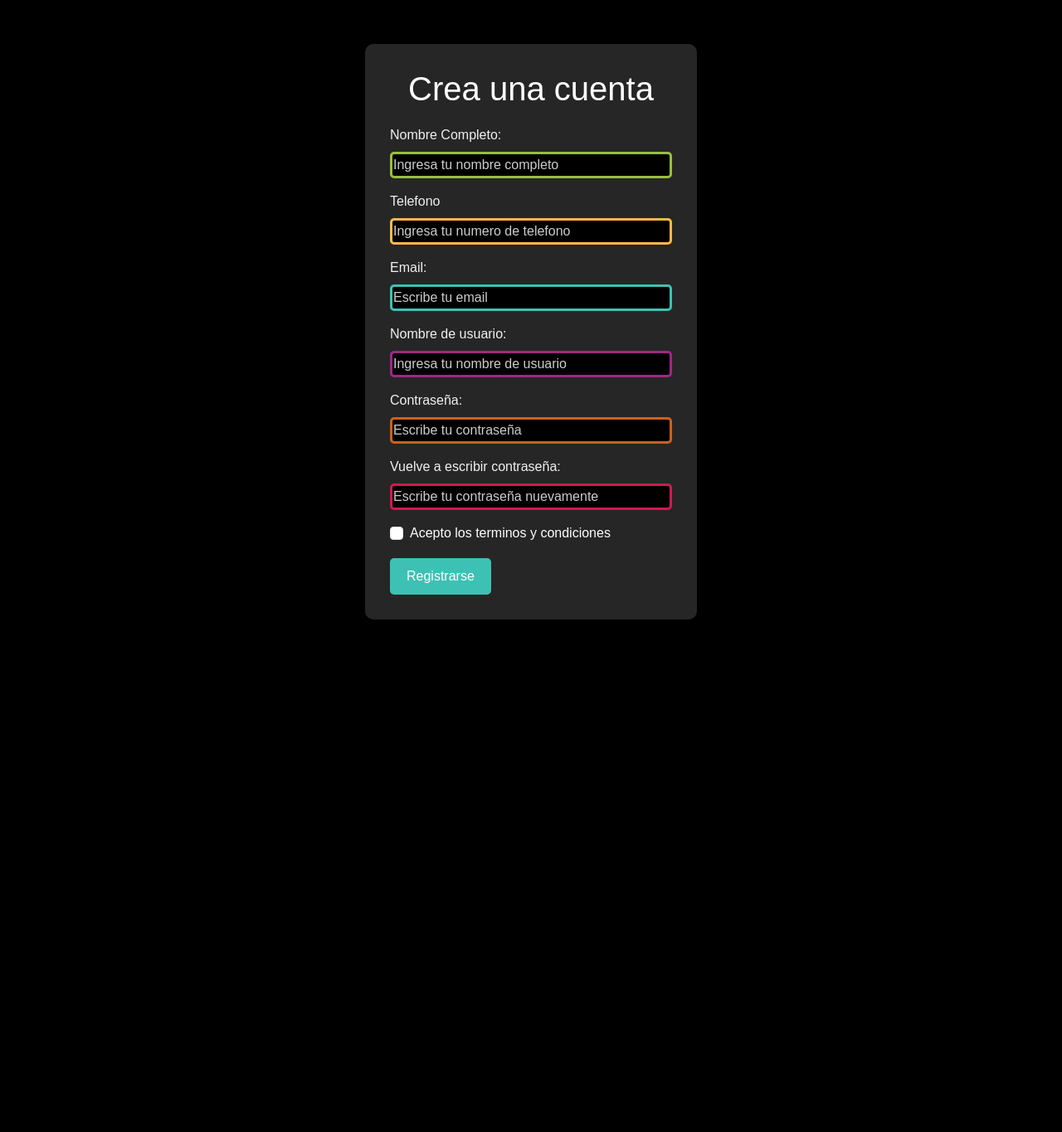
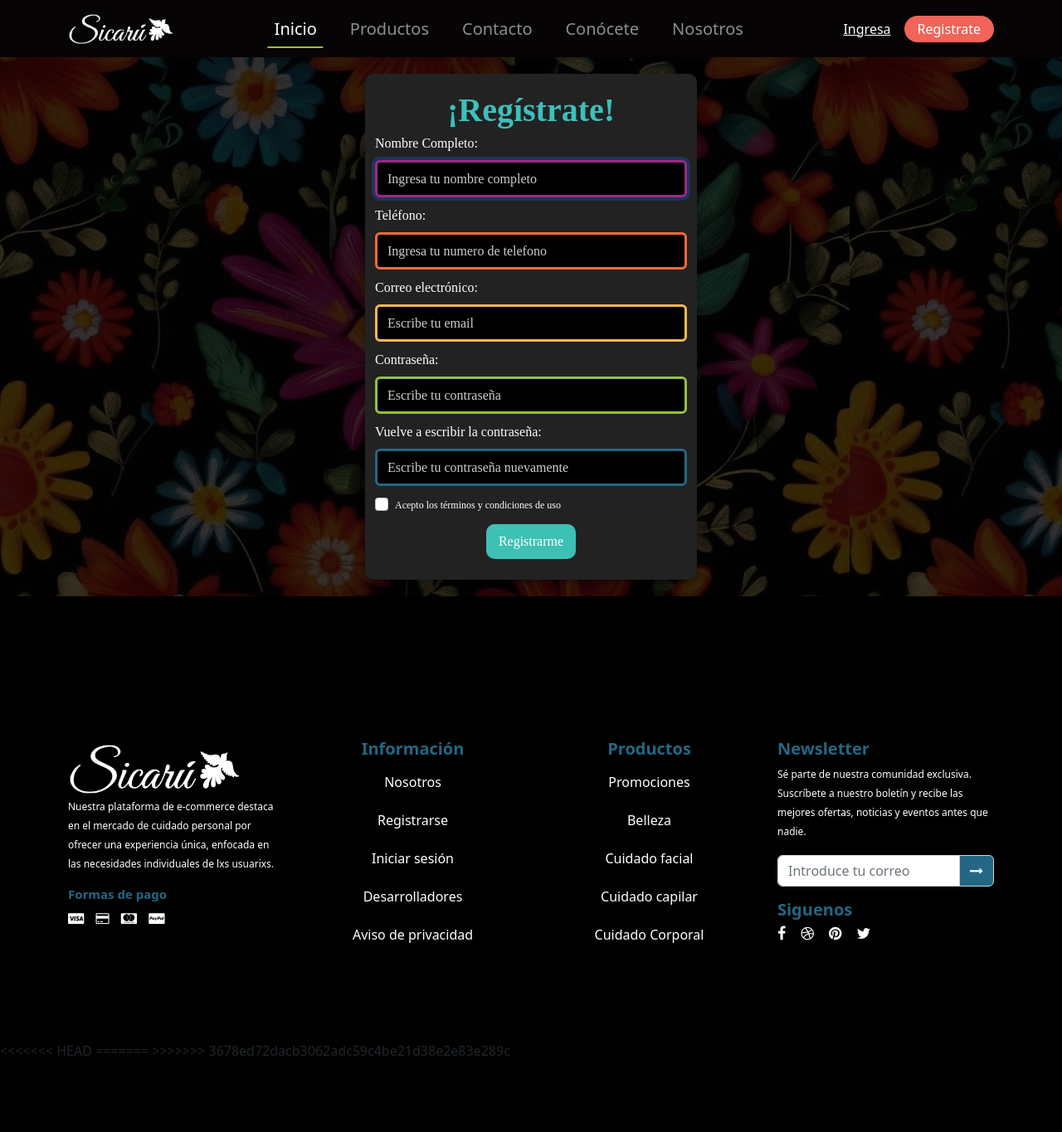
Before and after one commit to StackMasters47/PROYECTOINTEGRADOR, a PHP site: page /PAGES/Registro.html in a window 1280 px wide. Shown: the whole page at 83% size. Before the commit the page ends 747 px from the top, so only its background shows below. Run offline with PHP 8.4, Linux system fonts and the light colour scheme; some libraries are stand-ins or nearby versions; some web fonts are replaced.

Commit message:
subo version final de formularios iniciar sesion / registro / recuperar contraseña y archivo adicional de términos y condiciones

```diff
--- a/ASSETS/CSS/Registro.css
+++ b/ASSETS/CSS/Registro.css
@@ -1,87 +1,158 @@
-body {
-    background-color: black;
-    color: white;
-    font-family: 'Montserrat', sans-serif;
-    margin: 0;
-    padding: 0;
-    display: flex;
-    justify-content: center;
-    align-items: center;
-    min-height: 100vh;
+/*Estilos generales*/
+@font-face {
+    font-family: 'Montserrat';
+    src: url('/ASSETS/FONTS/Montserrat/Montserrat-Regular.ttf') format('truetype');
+    font-weight: normal;
+    font-style: normal;
 }
 
-/* Contenedor del formulario de registro */
-.container {
-    max-width: 400px; /* Ancho limitado para un diseño compacto */
-    padding: 30px;
-    background-color: rgba(255, 255, 255, 0.15);
-    border-radius: 10px;
-    box-shadow: 0px 4px 10px rgba(0, 0, 0, 0.5); /* Sombra elegante */
+@font-face {
+    font-family: 'Overlock';
+    src: url('/ASSETS/FONTS/Overlock/Overlock-Bold.ttf') format('truetype');
+    font-weight: 700;
+    font-style: normal;
 }
 
-/* Inputs y textos del formulario */
-.form-control {
-    background-color: black;
-    color: white;
-    border: 2px solid #98BF3E;
-    padding: 10px;
-    border-radius: 5px;
-    transition: all 0.3s ease-in-out;
+body {
+    height: 100vh;
+    width: 100%;
 }
 
-.form-control::placeholder {
-    color: #ccc;
-    opacity: 1;
+main {
+    display: flex;
+    flex-direction: column;
+    align-items: center;
+    justify-content: center;
+    background: url("/ASSETS/IMG/fondo.webp") rgba(6, 3, 3, 0.8) !important;
+    background-blend-mode: multiply;
+    background-size: cover;
+    background-repeat: repeat;
+    background-position: center;
+    color: white;
+    font-family: 'Montserrat';
+    font-weight: 400;
+    font-style: normal;
 }
 
-.form-control:focus {
-    background-color: black;
-    color: white;
-    outline: none;
-    border-color: #3DC1B4; /* Color de borde al enfocarse */
-    box-shadow: 0px 0px 8px #3DC1B4;
+/*Estilos para formulario*/
+#registroEncabezado {
+    font-family: "Overlock";
+    font-weight: 800;
+    text-align: center;
+    font-size: 2.5em;
+    color: #3DBFBB;
+    margin-bottom: 15px;
 }
 
-.form-label {
-    font-size: 1rem;
-    color: #f1f1f1;
+.formRegistro {
+    margin: 20px;
+    max-width: 400px !important;
+    min-height: 350px;
+    background-color: #222;
+    border-radius: 10px;
+    padding: 20px;
+    box-shadow: 0 4px 6px rgba(0, 0, 0, 0.3);
+    flex-direction: column;
+    align-items: center;
+    justify-content: center;
 }
 
-/* Botón de registro */
-button#Registrarse {
-    background-color: #3DC1B4;
-    border: none;
-    padding: 10px 20px;
-    font-size: 1rem;
-    border-radius: 5px;
-    cursor: pointer;
-    transition: background-color 0.3s ease-in-out;
+.col-12 {
+    margin: 5px 0 5px !important;
+
+    a {
+        display: flex;
+        justify-content: center;
+        color: white;
+        font-size: 0.75em;
+        text-decoration: none;
+        transition: text-decoration 0.3 ease;
+    }
+
+    a:hover {
+        text-decoration: underline;
+    }
 }
 
-button#Registrarse:hover {
-    background-color: #2ba599;
+.input {
+    background-color: black !important;
+    color: white !important;
+    padding: 10px;
+    border-radius: 10px;
+    height: 45px;
 }
 
-/* Título */
-h1 {
-    color: white;
-    text-align: center;
-    margin-bottom: 20px;
+.input::placeholder {
+    color: #ccc !important;
+    opacity: 1 !important;
+ }
+
+#nombre {
+    border: 3px solid #9f2884;
 }
 
+#telefono {
+    border: 3px solid #f36b37;
+}
+
+#email {
+    border: 3px solid #F6B94F;
+}
+
+#password1 {
+    border: 3px solid #98bf3E;
+}
+
+#password2 {
+    border: 3px solid #246784;
+}
+
+.input:focus {
+    background-color: black !important;
+    color: white !important;
+    outline: none !important;
+ }
+
+#button {
+    text-align: center;
+
+    button {
+        margin: 0;
+        border: 3px solid #3DC1B4;
+        border-radius: 10px;
+        background-color: #3DC1B4;
+        transition: border background-color 0.3s ease;
+    }
+
+    button:hover {
+        border: 3px solid #288a80;
+        background-color: #288a80;
+    }
+}
+
+.text-danger {
+    font-family: 'Montserrat';
+    font-weight: 400;
+    font-size: 0.75em;
+    text-align: center;
+}
+
+
+/*
 input:-webkit-autofill {
-    background-color: black !important; /* Fondo negro */
-    color: white !important; /* Texto blanco */
-    -webkit-text-fill-color: white !important; /* Color del texto para autofill */
-    border: 3px solid #98BF3E; /* Mantener el estilo del borde */
-    transition: background-color 5000s ease-in-out 0s; /* Previene el fondo blanco */
+    background-color: black !important; / Fondo negro /
+    color: white !important; / Texto blanco /
+    -webkit-text-fill-color: white !important; / Color del texto para autofill /
+    border: 3px solid #98BF3E; /Mantener el estilo del borde /
+    transition: background-color 5000s ease-in-out 0s; / Previene el fondo blanco /
 }
 
 input:-webkit-autofill:focus {
-    background-color: black !important; /* Fondo negro al enfocar */
-    -webkit-text-fill-color: white !important; /* Texto blanco al enfocar */
+    background-color: black !important; / Fondo negro al enfocar /
+    -webkit-text-fill-color: white !important; / Texto blanco al enfocar /
 }
 
 input:-internal-autofill-selected {
-    appearance: menulist-button; /* Ajuste de compatibilidad */
+    appearance: menulist-button; / Ajuste de compatibilidad /
 }
+}*/
--- a/ASSETS/CSS/footer.css
+++ b/ASSETS/CSS/footer.css
@@ -83,8 +83,4 @@
 	.single-box {
 		margin-bottom: 50px;
 	}
-<<<<<<< HEAD
 }
-=======
-}
->>>>>>> 3678ed72dacb3062adc59c4be21d38e2e83e289c
--- a/ASSETS/CSS/nosotros.css
+++ b/ASSETS/CSS/nosotros.css
@@ -1,4 +1,4 @@
-/*@font-face {
+@font-face {
   font-family: 'Montserrat';
   src: url('/ASSETS/FONTS/Montserrat/Montserrat-Regular.ttf') format('truetype');
   font-weight: normal;
@@ -10,7 +10,7 @@
   src: url('/ASSETS/FONTS/Overlock/Overlock-Bold.ttf') format('truetype');
   font-weight: 700;
   font-style: normal;
-}*/
+}
 
 main {
   font-family: "Montserrat";
--- a/ASSETS/JS/registro.js
+++ b/ASSETS/JS/registro.js
@@ -1,13 +1,13 @@
-document.getElementById("Registrarse").addEventListener("click", function (event) {
+const registro = document.querySelector('#registro');
+registro.addEventListener("submit", function (event) {
     event.preventDefault();
 
     // Inputs del formulario
-    const nombreInput = document.getElementById("nombreInput");
-    const telefonoInput = document.getElementById("telefonoInput");
-    const emailInput = document.getElementById("inputEmail4");
-    const usuarioInput = document.getElementById("usuarioInput");
-    const pass1Input = document.getElementById("passInput1");
-    const pass2Input = document.getElementById("passInput2");
+    const nombre = document.getElementById("nombre");
+    const telefono = document.getElementById("telefono");
+    const email = document.getElementById("email");
+    const password1 = document.getElementById("password1");
+    const password2 = document.getElementById("password2");
     const termsCheckbox = document.getElementById("gridCheck");
     const alertContainer = document.getElementById("alertContainer");
 
@@ -34,62 +34,52 @@
     alertContainer.innerHTML = "";
 
     // Validación de Nombre Completo
-    if (nombreInput.value.trim() === "") {
-        nombreInput.classList.add("is-invalid");
+    if (nombre.value.trim() === "") {
+        nombre.classList.add("is-invalid");
         valido = false;
 
     } else {
-        nombreInput.classList.remove("is-invalid");
-        nombreInput.classList.add("is-valid");
+        nombre.classList.remove("is-invalid");
+        nombre.classList.add("is-valid");
     }
 
     // Validación de Teléfono
-    if (telefonoInput.value === "" || !telefonoRegex.test(telefonoInput.value)) {
-        telefonoInput.classList.add("is-invalid");
+    if (telefono.value === "" || !telefonoRegex.test(telefono.value)) {
+        telefono.classList.add("is-invalid");
         valido = false;
 
     } else {
-        telefonoInput.classList.remove("is-invalid");
-        telefonoInput.classList.add("is-valid");
+        telefono.classList.remove("is-invalid");
+        telefono.classList.add("is-valid");
     }
 
     // Validación de Email
-    if (emailInput.value === "" || !emailRegex.test(emailInput.value)) {
-        emailInput.classList.add("is-invalid");
+    if (email.value === "" || !emailRegex.test(email.value)) {
+        email.classList.add("is-invalid");
         valido = false;
 
     } else {
-        emailInput.classList.remove("is-invalid");
-        emailInput.classList.add("is-valid");
+        email.classList.remove("is-invalid");
+        email.classList.add("is-valid");
     }
 
-    // Validación de Nombre de Usuario
-    if (usuarioInput.value.trim() === "") {
-        usuarioInput.classList.add("is-invalid");
+    // Validación de Contraseñas
+    if (password1.value.length < 8) {
+        password1.classList.add("is-invalid");
         valido = false;
 
     } else {
-        usuarioInput.classList.remove("is-invalid");
-        usuarioInput.classList.add("is-valid");
+        password1.classList.remove("is-invalid");
+        password1.classList.add("is-valid");
     }
 
-    // Validación de Contraseñas
-    if (pass1Input.value.length < 8) {
-        pass1Input.classList.add("is-invalid");
+    if (password2.value !== password1.value || password2.value === "") {
+        password2.classList.add("is-invalid");
         valido = false;
 
     } else {
-        pass1Input.classList.remove("is-invalid");
-        pass1Input.classList.add("is-valid");
-    }
-
-    if (pass2Input.value !== pass1Input.value || pass2Input.value === "") {
-        pass2Input.classList.add("is-invalid");
-        valido = false;
-
-    } else {
-        pass2Input.classList.remove("is-invalid");
-        pass2Input.classList.add("is-valid");
+        password2.classList.remove("is-invalid");
+        password2.classList.add("is-valid");
     }
 
     // Validación de Checkbox (Términos y condiciones)
@@ -104,20 +94,24 @@
 
     // Mensaje final si todo es válido
     if (valido) {
-        const usuario = {
-            nombreCompleto: nombreInput.value.trim(),
-            telefono: telefonoInput.value.trim(),
-            email: emailInput.value.trim(),
-            nombreUsuario: usuarioInput.value.trim(),
-            contraseña: pass1Input.value.trim()
-        };
+        const Users = JSON.parse(localStorage.getItem('users')) || []; // Para obtener los datos de local storage, y convertirlos de formato JSON a un array de objetos; si no hay datos en local storage, devuelve un array vacio
+        const isUserRegistered = Users.find(user => user.email === email.value.trim()); //para consultar si el email proporcionado por el ususario existe dentro de Users
 
-        const jsonUsuario = JSON.stringify(usuario);
+        if (isUserRegistered) { //si se cumple la condición anterior, devulve una alerta de que ya hay una cuenta vinculada con ese correo
+            return alert('El correo electrónico ya tiene una cuenta vinculada');
+        } else {
+            Users.push({ //Añadir objeto con datos del usuario
+                nombre: nombre.value.trim(),
+                telefono: telefono.value.trim(),
+                email: email.value.trim(),
+                password: password1.value.trim()
+            });
 
-        // Guardar en Local Storage
-        localStorage.setItem("usuario", jsonUsuario);
-        console.log("Datos del usuario guardados en Local Storage:", jsonUsuario);
+            localStorage.setItem('users', JSON.stringify(Users)); //Guardar los datos en local storage
+            console.log("Datos del usuario guardados en Local Storage:", Users);
+            alert('Su cuenta ha sido creada exitosamente');
+            window.location.href = '/PAGES/iniciar_sesion.html';
 
-        showAlert("Formulario enviado con éxito. Datos almacenados localmente.", "success");
+        }
     }
 });
--- a/COMPONENTS/header.html
+++ b/COMPONENTS/header.html
@@ -92,8 +92,8 @@
                         </li>
                     </ul>
                     <div class="d-flex flex-column flex-lg-row align-items-center gap-3">
-                        <a href="" class="text-white">Ingresa  </a>
-                        <a hren="" class="text-white text-decoration-none px-3 py-1 rounded-4" style="background-color: #f1645a">Registrate</a>
+                        <a href="/PAGES/iniciar_sesion.html" class="text-white">Ingresa  </a> <!--Formulario de iniciar sesion-->
+                        <a href="/PAGES/registro.html" class="text-white text-decoration-none px-3 py-1 rounded-4" style="background-color: #f1645a">Registrate</a><!--Formulario de registro-->
                     </div>
                 </div>
             </div>
--- a/PAGES/Registro.html
+++ b/PAGES/Registro.html
@@ -4,89 +4,88 @@
 <head>
   <meta charset="UTF-8">
   <meta name="viewport" content="width=device-width, initial-scale=1.0">
-  <title>Document</title>
+  <title>Registro</title>
   <link href="https://cdn.jsdelivr.net/npm/bootstrap@5.3.3/dist/css/bootstrap.min.css" rel="stylesheet"
     integrity="sha384-QWTKZyjpPEjISv5WaRU9OFeRpok6YctnYmDr5pNlyT2bRjXh0JMhjY6hW+ALEwIH" crossorigin="anonymous">
-  <link rel="stylesheet" href="../ASSETS/CSS/Registro.css">
-  <link href="https://cdn.jsdelivr.net/npm/bootstrap-icons/font/bootstrap-icons.css" rel="stylesheet">
-
+  <link rel="stylesheet" href="/ASSETS/CSS/registro.css">
 </head>
 
 <body>
-
-  <div class="container" id="formularioRegistro">
-    <h1>Crea una cuenta</h1>
+  <header></header>
+  <main>
+    <div class="container formRegistro">
+      <h3 id="registroEncabezado">¡Regístrate!</h3>
       <div id="alertContainer"></div>
 
-    <form class="row g-3 needs-validation" novalidate>
-      <div class="col-md-12 form-group">
-        <label for="nombreInput" class="form-label">Nombre Completo:</label>
-        <input type="text" class="form-control" id="nombreInput" placeholder="Ingresa tu nombre completo" required
-          style="border: 3px solid #98BF3E; padding: 1px; border-radius: 5px; width: 100%;">
+      <form class="row g-3 needs-validation" id="registro" novalidate>
+
+        <div class="col-12">
+          <label for="nombre" class="form-label">Nombre Completo:</label>
+          <input type="text" class="form-control input" id="nombre" placeholder="Ingresa tu nombre completo" required autofocus>
           <div class="invalid-feedback">
             Por favor, ingresa tu nombre.
           </div>
         </div>
 
-      <div class="col-md-12 form-group">
-        <label for="telefonoInput" class="form-label">Telefono</label>
-        <input type="tel" class="form-control" id="telefonoInput" placeholder="Ingresa tu numero de telefono" required
-          style="border: 3px solid #F6B94F; padding: 1px; border-radius: 5px; width: 100%;">
+        <div class="col-12">
+          <label for="telefono" class="form-label">Teléfono:</label>
+          <input type="tel" class="form-control input" id="telefono" placeholder="Ingresa tu numero de telefono"
+            required>
           <div class="invalid-feedback">
             Por favor, ingresa numero de telefono valido.
           </div>
         </div>
 
-      <div class="col-md-12 form-group">
-        <label for="inputEmail4" class="form-label">Email:</label>
-        <input type="email" class="form-control" id="inputEmail4" placeholder="Escribe tu email" required
-          style="border: 3px solid #3DC1B4; padding: 1px; border-radius: 5px; width: 100%;">
+
+        <div class="col-12">
+          <label for="email" class="form-label">Correo electrónico:</label>
+          <input type="email" class="form-control input" id="email" placeholder="Escribe tu email" required>
           <div class="invalid-feedback">
             Por favor, ingresa un correo valido.
           </div>
         </div>
 
-      <div class="col-md-12 form-group">
-        <label for="usuarioInput" class="form-label">Nombre de usuario:</label>
-        <input type="text" class="form-control" id="usuarioInput" placeholder="Ingresa tu nombre de usuario" required
-          style="border: 3px solid #9F2884; padding: 1px; border-radius: 5px; width: 100%;">
-          <div class="invalid-feedback">
-            Por favor, ingresa tu nombre de usuario.
-          </div>
-      </div>
-
-      <div class="col-md-12 form-group">
-        <label for="passInput1" class="form-label">Contraseña:</label>
-          <input type="password" class="form-control" id="passInput1" placeholder="Escribe tu contraseña" required style="border: 3px solid #CA6120; padding: 1px; border-radius: 5px; width: 100%;">
+        <div class="col-12">
+          <label for="password1" class="form-label">Contraseña:</label>
+          <input type="password" class="form-control input" id="password1" placeholder="Escribe tu contraseña" required>
           <div class="invalid-feedback">
             Por favor, ingresa contraseña valida
           </div>
         </div>
 
-      <div class="col-md-12 form-group">
-        <label for="passInput2" class="form-label">Vuelve a escribir contraseña:</label>
-        <input type="password" class="form-control" id="passInput2" placeholder="Escribe tu contraseña nuevamente" required
-          style="border: 3px solid  rgb(206, 27, 81); padding: 1px; border-radius: 5px; width: 100%;">
+        <div class="col-12">
+          <label for="password2" class="form-label">Vuelve a escribir la contraseña:</label>
+          <input type="password" class="form-control input" id="password2" placeholder="Escribe tu contraseña nuevamente"
+            required>
           <div class="invalid-feedback">
             Por favor, ingresa la misma contraseña
           </div>
         </div>
 
-      <div class="col-12 form-group">
+        <div class="col-12">
           <div class="form-check">
             <input class="form-check-input" type="checkbox" id="gridCheck" required>
-          <label class="form-check-label" for="gridCheck">
-            Acepto los terminos y condiciones
-          </label>
+            <label class="form-check-label" for="gridCheck"><a
+                href="/PAGES/terminosYCondiciones.html">Acepto los términos y condiciones de uso</a></label>
           </div>
         </div>
-      <div class="col-12">
-        <button type="submit" class="btn btn-primary" id="Registrarse" >Registrarse</button>
+
+        <div class="col-12" id="button">
+          <button type="submit" class="btn btn-primary" id="registrar">Registrarme</button>
         </div>
+
       </form>
     </div>
-  <!-- <script src="../verificacion.js"></script> -->
-  <script src="../ASSETS/JS/registro.js"></script>
+  </main>
+  <footer></footer>
+
+  <script src="https://cdn.jsdelivr.net/npm/bootstrap@5.3.3/dist/js/bootstrap.bundle.min.js"
+    integrity="sha384-YvpcrYf0tY3lHB60NNkmXc5s9fDVZLESaAA55NDzOxhy9GkcIdslK1eN7N6jIeHz"
+    crossorigin="anonymous"></script>
+  <script src="https://unpkg.com/boxicons@2.1.4/dist/boxicons.js"></script>
+  <script type="text/javascript" src="https://cdn.jsdelivr.net/npm/@emailjs/browser@4/dist/email.min.js"></script>
+  <script src="/ASSETS/JS/registro.js"></script>
+  <script src="/ASSETS/JS/scriptHF.js"></script>
 </body>
 
 </html>
```
Also changed, not shown: ASSETS/CSS/iniciar_sesion.css (+23 -26 lines), ASSETS/JS/iniciar_sesion.js (+30 -10 lines), PAGES/iniciar_sesion.html (+13 -16 lines), PAGES/nosotros.html (+0 -9 lines), PAGES/terminosYCondiciones.html (added, +22 -0 lines). Lines whose indentation alone changed are shown as unchanged.
